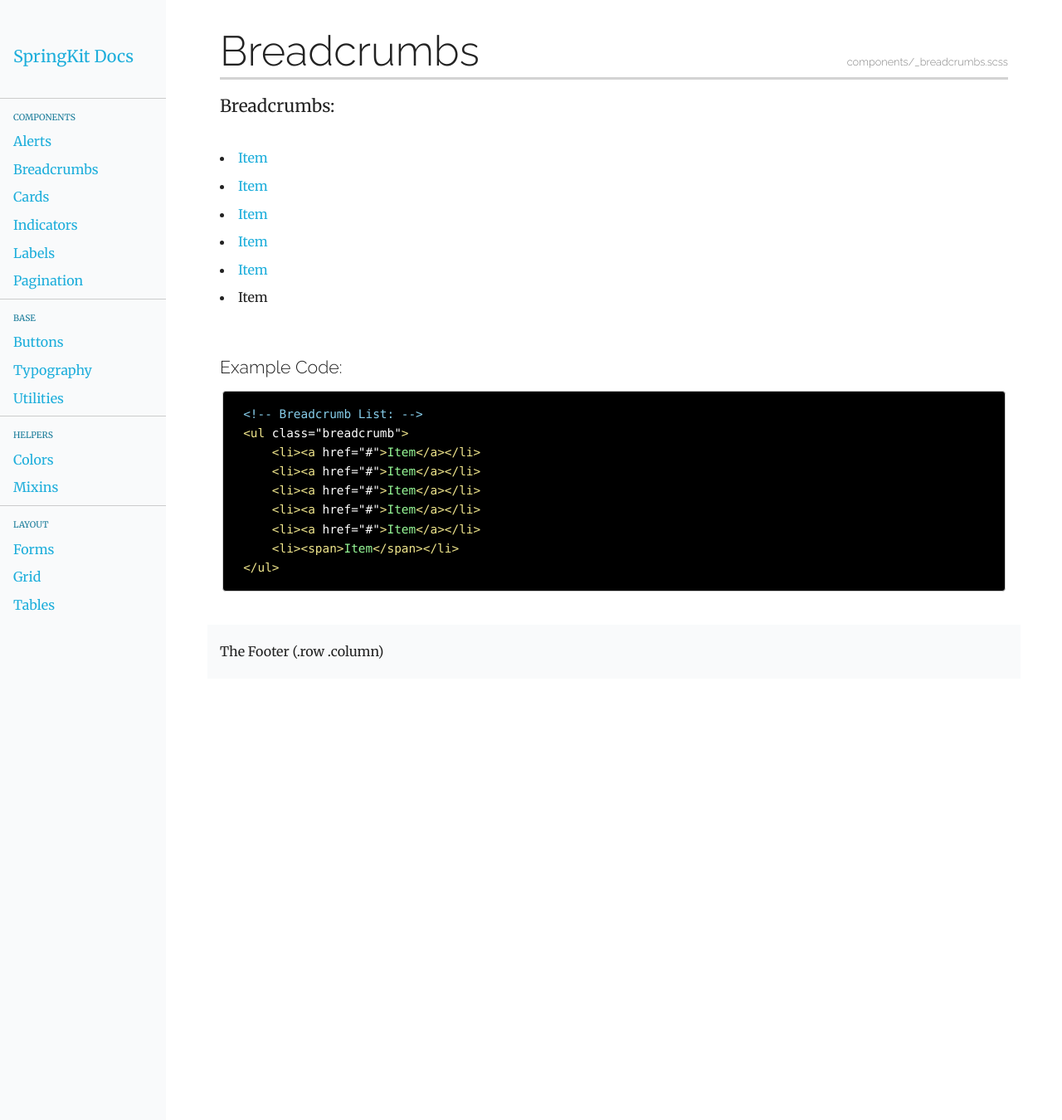
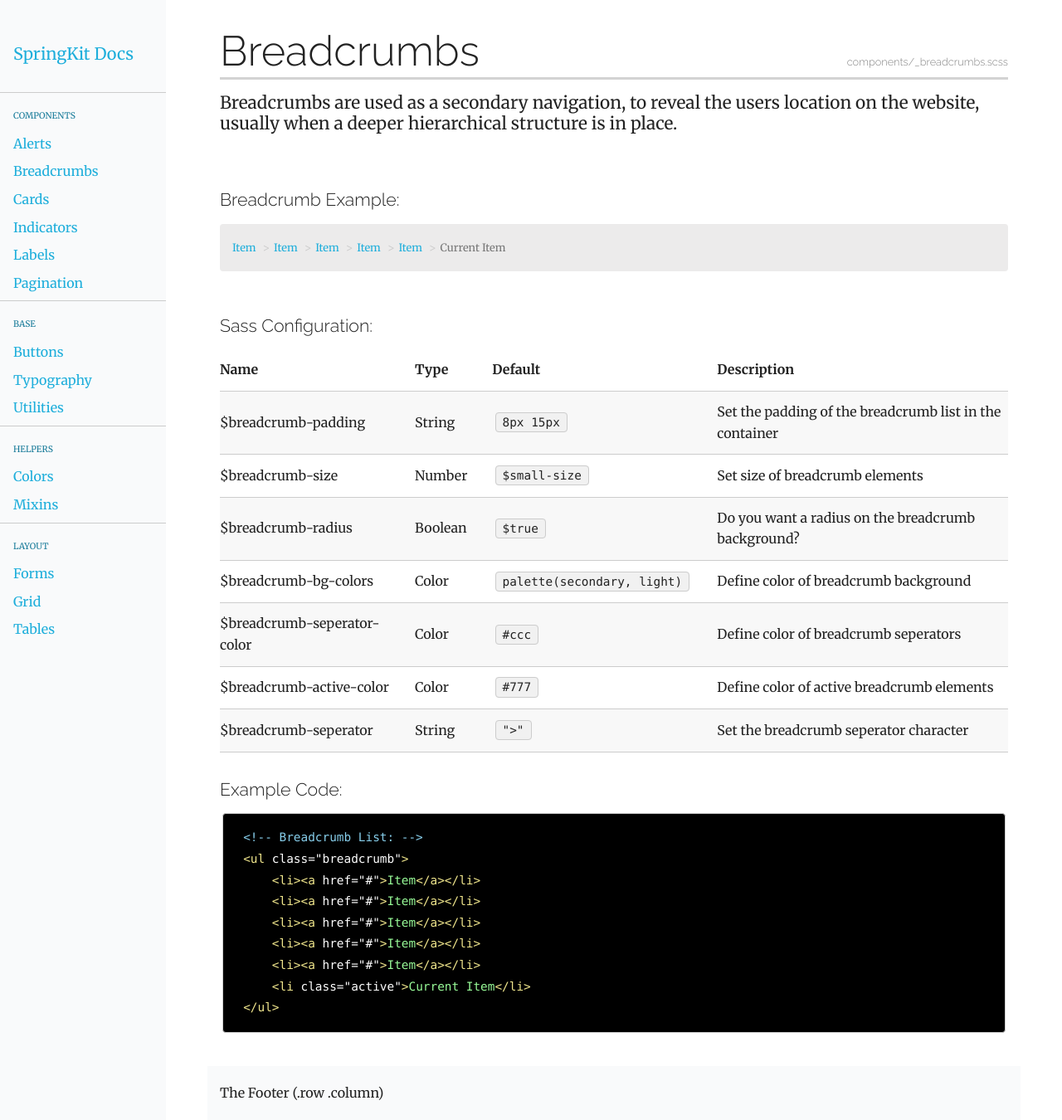
Before and after one commit to pixelspring/SpringKit, a Jekyll site: the page built from docs/_posts/2016-03-02-breadcrumbs.markdown, in a window 1280 px wide and 1350 px high. Shown: the whole window at 83% size. Built offline with Jekyll 4.4.1, drawn with Linux system fonts in a browser that asks for light colours.

Commit message:
Update breadcrumb doc page

```diff
--- a/docs/_posts/2016-03-02-breadcrumbs.markdown
+++ b/docs/_posts/2016-03-02-breadcrumbs.markdown
@@ -7,21 +7,78 @@ sassbase: components/_breadcrumbs.scss
 ---
 
 <div class="row column">
-    <p class="lead-text">Breadcrumbs:</p>
+    <p class="lead-text">Breadcrumbs are used as a secondary navigation, to reveal the users location on the website, usually when a deeper hierarchical structure is in place.</p>
 </div>
 
 <div class="row column">
+    <h4>Breadcrumb Example:</h4>
     <ul class="breadcrumb">
-            <li><a href="#">Item</a></li>
-            <li><a href="#">Item</a></li>
-            <li><a href="#">Item</a></li>
-            <li><a href="#">Item</a></li>
-            <li><a href="#">Item</a></li>
-            <li><span>Item</span></li>
-        </ul>
+        <li><a href="#">Item</a></li>
+        <li><a href="#">Item</a></li>
+        <li><a href="#">Item</a></li>
+        <li><a href="#">Item</a></li>
+        <li><a href="#">Item</a></li>
+        <li class="active">Current Item</li>
+    </ul>
 </div>
 
-
+<div class="row column">
+    <h4>Sass Configuration:</h4>
+    <table>
+        <thead>
+            <tr>
+                <th>Name</th>
+                <th>Type</th>
+                <th>Default</th>
+                <th>Description</th>
+            </tr>
+        </thead>
+        <tbody>
+            <tr>
+                <td>$breadcrumb-padding</td>
+                <td>String</td>
+                <td><code>8px 15px</code></td>
+                <td>Set the padding of the breadcrumb list in the container</td>
+            </tr>
+            <tr>
+                <td>$breadcrumb-size</td>
+                <td>Number</td>
+                <td><code>$small-size</code></td>
+                <td>Set size of breadcrumb elements</td>
+            </tr>
+            <tr>
+                <td>$breadcrumb-radius</td>
+                <td>Boolean</td>
+                <td><code>$true</code></td>
+                <td>Do you want a radius on the breadcrumb background?</td>
+            </tr>
+            <tr>
+                <td>$breadcrumb-bg-colors</td>
+                <td>Color</td>
+                <td><code>palette(secondary, light)</code></td>
+                <td>Define color of breadcrumb background</td>
+            </tr>
+            <tr>
+                <td>$breadcrumb-seperator-color</td>
+                <td>Color</td>
+                <td><code>#ccc</code></td>
+                <td>Define color of breadcrumb seperators</td>
+            </tr>
+            <tr>
+                <td>$breadcrumb-active-color</td>
+                <td>Color</td>
+                <td><code>#777</code></td>
+                <td>Define color of active breadcrumb elements</td>
+            </tr>
+            <tr>
+                <td>$breadcrumb-seperator</td>
+                <td>String</td>
+                <td><code>">"</code></td>
+                <td>Set the breadcrumb seperator character</td>
+            </tr>
+        </tbody>
+    </table>
+</div>
 
 <div class="row column">
 <h4>Example Code:</h4>
@@ -33,7 +90,7 @@ sassbase: components/_breadcrumbs.scss
     <li><a href="#">Item</a></li>
     <li><a href="#">Item</a></li>
     <li><a href="#">Item</a></li>
-    <li><span>Item</span></li>
+    <li class="active">Current Item</li>
 </ul>
 {% endhighlight %}
 </div>
--- a/docs/css/main.css
+++ b/docs/css/main.css
@@ -982,7 +982,7 @@ html {
   font-size: 100%; }
 
 body {
-  line-height: 1.6;
+  line-height: 1.6em;
   font-weight: 400;
   font-family: "Merriweather", "Raleway", "HelveticaNeue", "Helvetica Neue", Helvetica, Arial, sans-serif;
   color: #222222; }
@@ -1018,7 +1018,8 @@ h5, h6 {
   font-weight: 300; }
 
 p {
-  margin: 0 0 1.6rem; }
+  margin: 0 0 1.6em;
+  font-weight: 400; }
 
 .lead-text {
   font-size: 1.3em; }
@@ -1121,6 +1122,14 @@ hr {
 img {
   max-width: 100%;
   height: auto; }
+
+figure {
+  margin-bottom: 1.6em; }
+
+figcaption {
+  margin: .3rem 0;
+  font-size: 0.8rem;
+  font-style: italic; }
 
 .th {
   line-height: 0;
@@ -1545,6 +1554,25 @@ input[type="button"].button-info {
     border-color: #1F9FF3;
     color: #FFF; }
 
+.breadcrumb {
+  padding: 8px 15px;
+  margin-bottom: 1.6em;
+  list-style: none;
+  background-color: #ECEBEB;
+  font-size: 0.8rem;
+  border-radius: 4px; }
+
+.breadcrumb > li {
+  display: inline-block; }
+
+.breadcrumb > li + li:before {
+  padding: 0 5px;
+  color: #ccc;
+  content: ">"; }
+
+.breadcrumb > .active {
+  color: #777; }
+
 .card {
   background: #FAFAFA;
   margin-bottom: 1rem;
@@ -1640,6 +1668,48 @@ progress::-moz-progress-bar {
 .label-info {
   background: #8CCFFB; }
 
+.pagination {
+  list-style: none;
+  margin: 0;
+  margin-left: 2px;
+  margin-bottom: 24px;
+  font-size: 94%; }
+
+.pagination:after {
+  content: "";
+  display: block;
+  clear: both; }
+
+.pagination li {
+  float: left; }
+
+.pagination a, .pagination span {
+  padding: 4px 8px;
+  line-height: 24px;
+  margin-right: 2px;
+  border-radius: 2px;
+  color: #000;
+  text-decoration: none; }
+
+.pagination span, .pagination a.active, .pagination a.active:hover {
+  color: rgba(0, 0, 0, 0.6);
+  background-color: rgba(0, 0, 0, 0.1);
+  cursor: text; }
+
+.pagination a:focus, .pagination a:hover {
+  -webkit-transition: all linear 0.2s;
+  transition: all linear 0.2s;
+  text-decoration: none;
+  background-color: rgba(0, 0, 0, 0.1);
+  color: rgba(0, 0, 0, 0.6); }
+
+.pagination.centered {
+  text-align: center; }
+
+.pagination.centered li {
+  float: none;
+  display: inline-block; }
+
 ::-webkit-scrollbar {
   width: 8px;
   height: 8px; }
```
